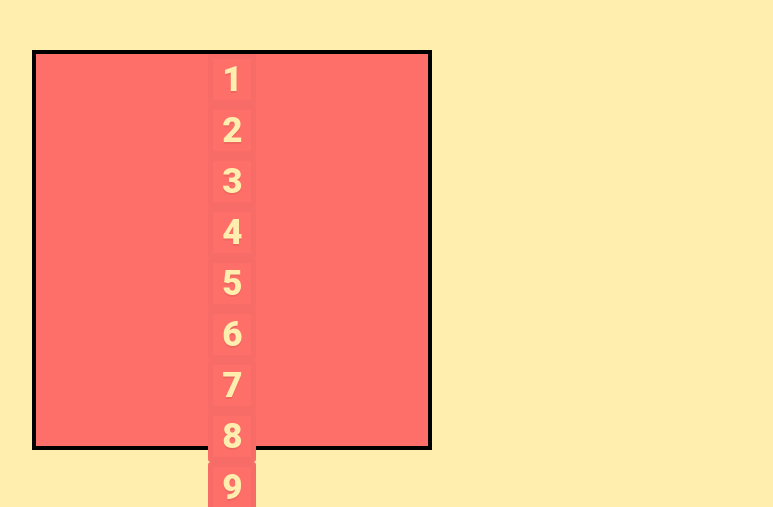
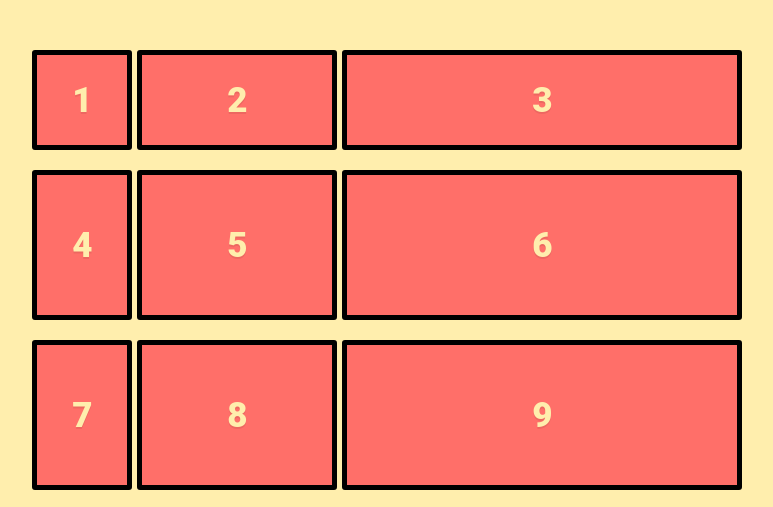
Before and after one commit to SerhiiMordvaniuk/css-grid, a plain HTML site: page index.html in a window 1280 px wide. Shown: the top 507 px of the page, without its empty margins (18-791 px from the left). Drawn offline with Linux system fonts and the light colour scheme.

Commit message:
rows and columns

```diff
--- a/basic.styles.css
+++ b/basic.styles.css
@@ -33,7 +33,7 @@ h6 {
   display: grid;
   justify-content: center;
   align-items: center;
-  border: 5px solid rgba(0, 0, 0, 0.03);
+  border: 5px solid black;
   border-radius: 3px;
   font-size: 35px;
   background-color: #ff6f69;
@@ -43,15 +43,3 @@ h6 {
 .item p {
   margin: 0 0 5px 0;
 }
-
-.container {
-  width: 400px;
-  height: 400px;
-  display: flex;
-  justify-content: center;
-  align-items: center;
-  font-size: 35px;
-  background-color: #ff6f69;
-  border: 4px solid #000;
-  margin-bottom: 10px;
-}
--- a/index.html
+++ b/index.html
@@ -3,9 +3,10 @@
   <head>
     <meta charset="UTF-8" />
     <meta name="viewport" content="width=device-width, initial-scale=1.0" />
-    <link rel="stylesheet" href="/styles.css" />
-    <title>Document</title>
+    <link rel="stylesheet" href="./styles.css" />
+    <title>Display property</title>
   </head>
+
   <body>
     <div class="container">
       <div class="grid-item">1</div>
@@ -19,6 +20,5 @@
       <div class="grid-item">9</div>
       <div class="grid-item">10</div>
     </div>
-</div>
   </body>
 </html>
--- a/styles.css
+++ b/styles.css
@@ -1,5 +1,12 @@
 @import url(./basic.styles.css);
 
 .container {
-  display: inline-grid;
+  display: grid;
+  grid-template-columns: 100px 200px 400px;
+  grid-template-rows: 100px 150px 150px 50px;
+  /* gap: 20px;
+   */
+  /* grid-column-gap: 50px;
+  grid-row-gap: 20px; */
+  gap: 20px 5px;
 }
```
Lines whose indentation alone changed are shown as unchanged.
